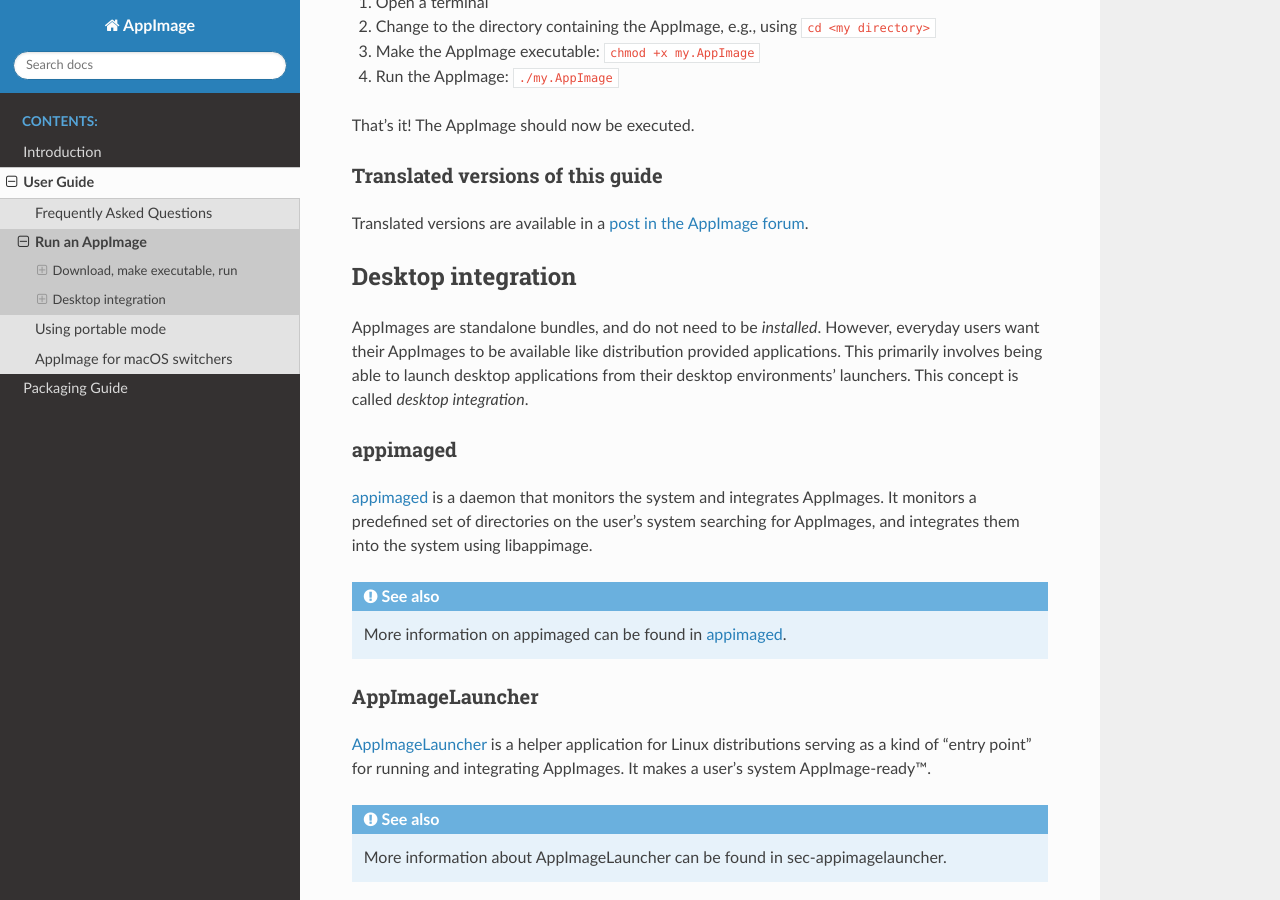
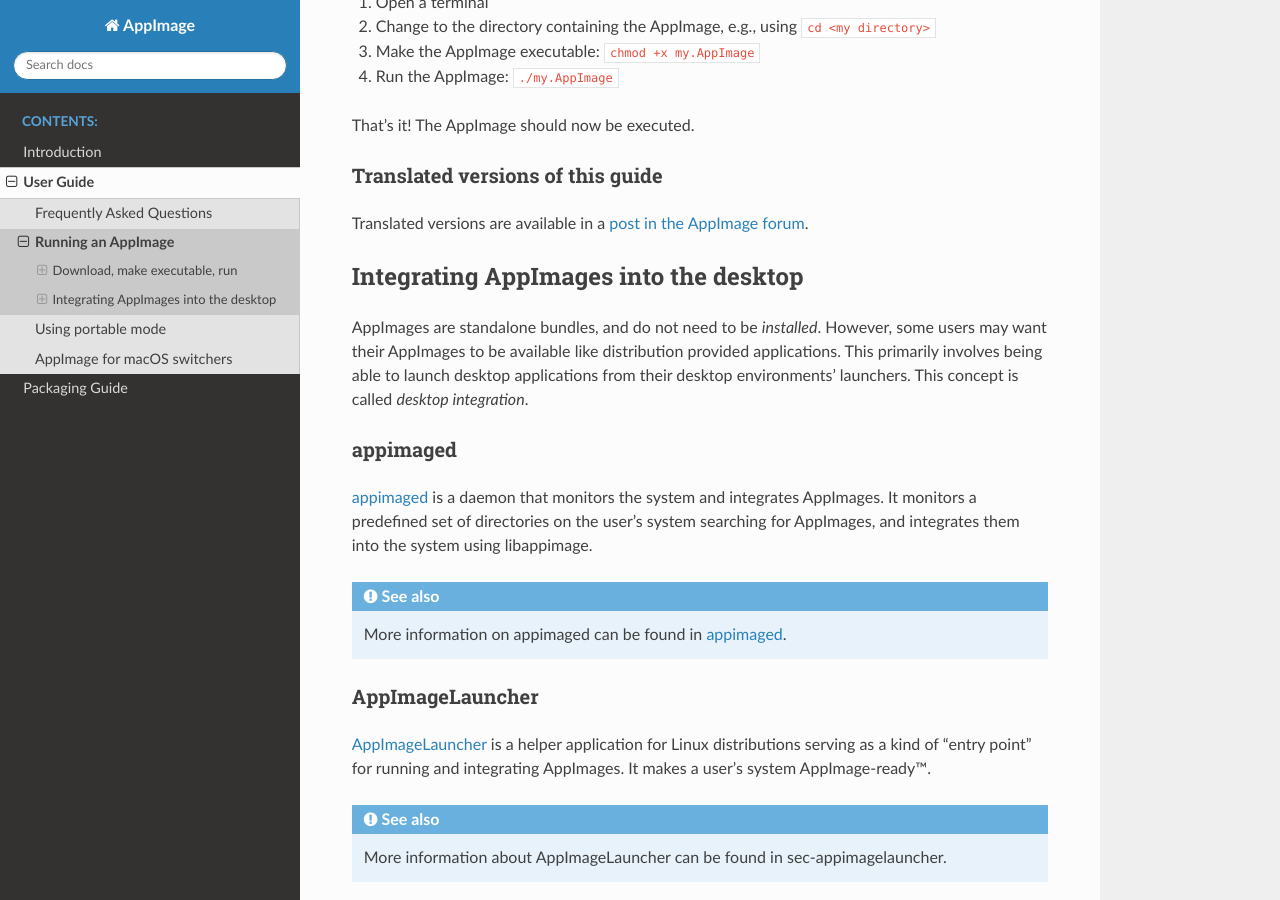
Before and after one commit to AppImage/docs.appimage.org, a Sphinx documentation site: the page built from source/user-guide/run-appimage.rst, in a window 1280 px wide and 900 px high, scrolled down 1421 px. Built offline with Sphinx 7.4.7 and the Read the Docs theme 2.0.0, drawn with Linux system fonts in a browser that asks for light colours; some of the changed text lies outside the part shown.

Commit message:
Update run-appimage.rst

```diff
--- a/source/user-guide/run-appimage.rst
+++ b/source/user-guide/run-appimage.rst
@@ -1,5 +1,5 @@
-Run an AppImage
-===============
+Running an AppImage
+===================
 
 This page shows how a user can run AppImages, on their favorite distribution using the desktop environment tools or via the terminal. Also, it explains the concept of desktop integration, and presents tools that can be used for this purpose.
 
@@ -46,10 +46,10 @@
 
 .. _desktop-integration:
 
-Desktop integration
--------------------
+Integrating AppImages into the desktop
+--------------------------------------
 
-AppImages are standalone bundles, and do not need to be *installed*. However, everyday users want their AppImages to be available like distribution provided applications. This primarily involves being able to launch desktop applications from their desktop environments' launchers. This concept is called *desktop integration*.
+AppImages are standalone bundles, and do not need to be *installed*. However, some users may want their AppImages to be available like distribution provided applications. This primarily involves being able to launch desktop applications from their desktop environments' launchers. This concept is called *desktop integration*.
 
 appimaged
 *********
```
